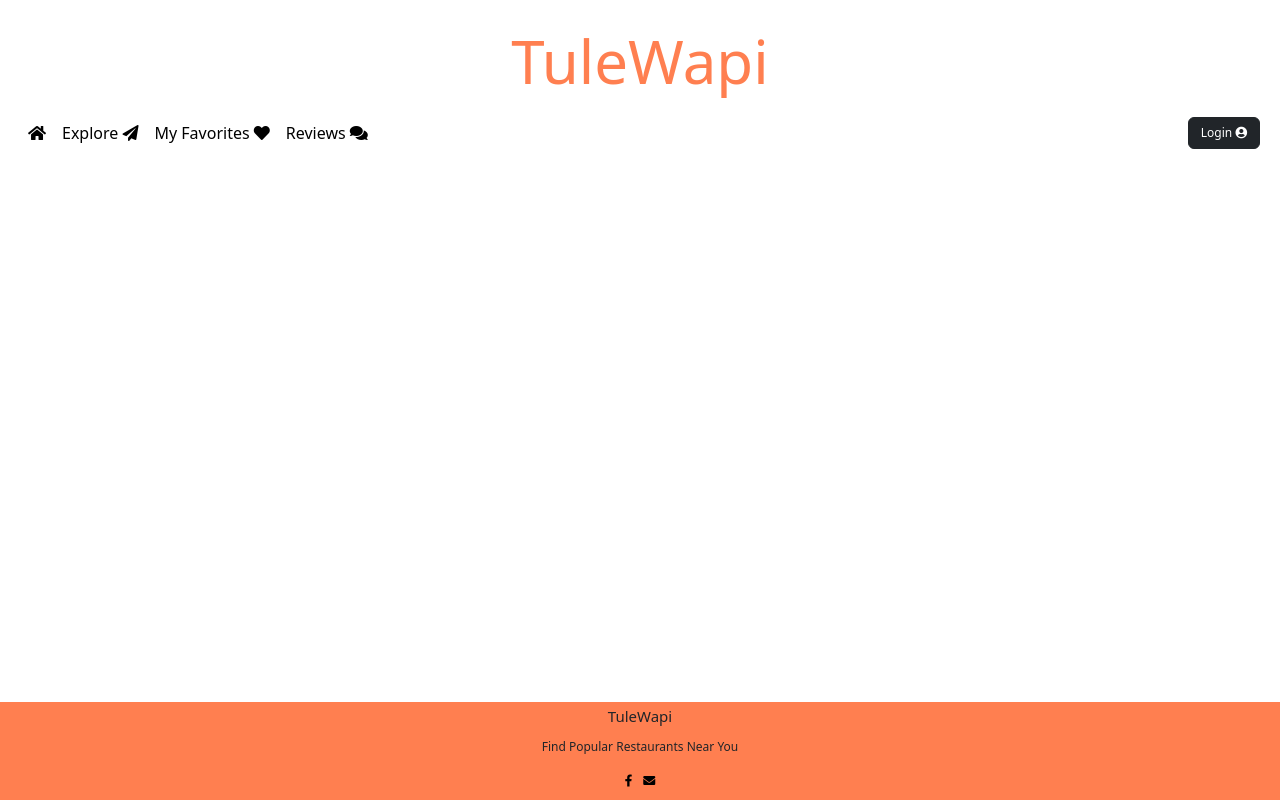
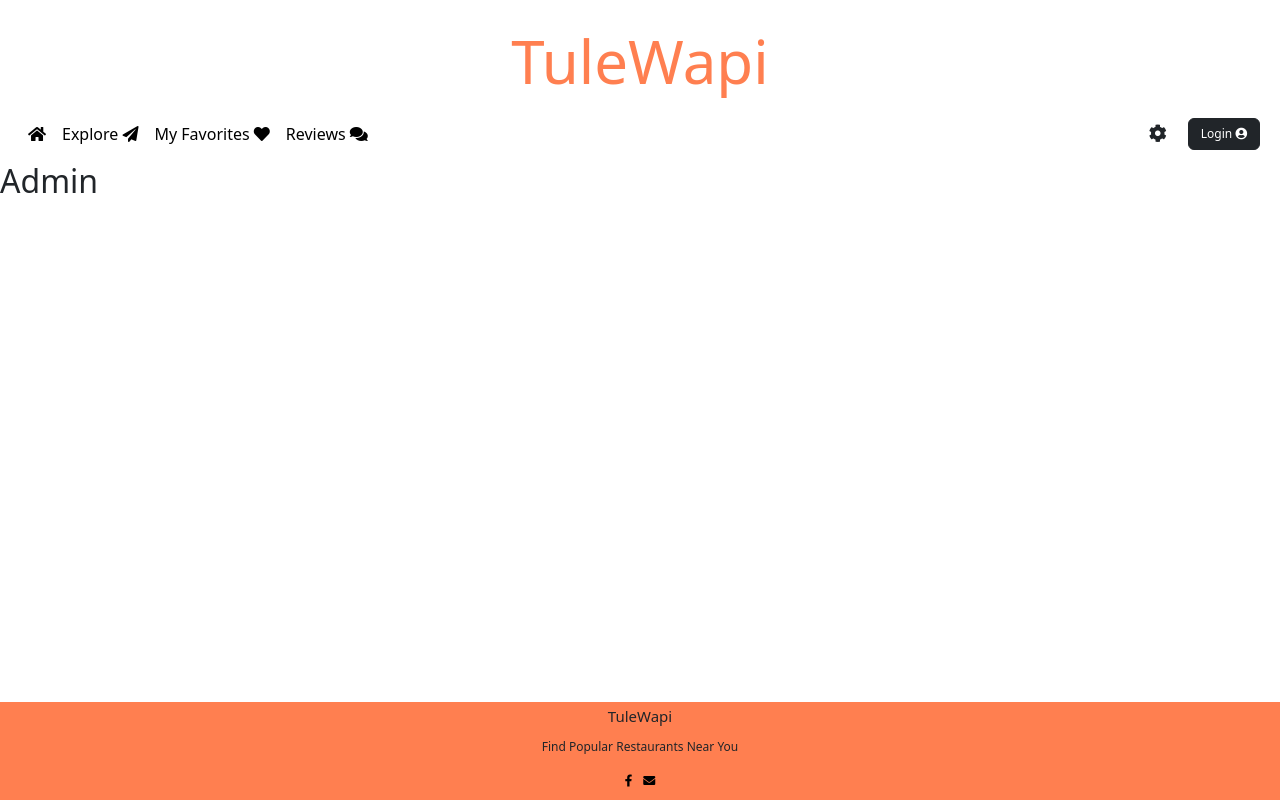
Before and after one commit to EGN99/tulewapi-front-end, a React (Create React App) app in the folder tulewapi/: page /Admin in a window 1280 px wide. Built offline with nearby package versions, Linux system fonts and the light colour scheme.

Commit message:
added routing to Admin

```diff
--- a/tulewapi/src/App.js
+++ b/tulewapi/src/App.js
@@ -2,6 +2,7 @@ import React, {useEffect} from 'react';
 import { BrowserRouter as Router, Routes, Route } from 'react-router-dom';
 import 'bootstrap/dist/css/bootstrap.css';
 import './App.css';
+import Admin from './components/Admin';
 import Title from './components/Title';
 import Navbar from './components/Navbar';
 import Home from './components/Home';
@@ -16,7 +17,6 @@ import SearchResults from './components/SearchResults';
 function App() {
 
   const appName="TuleWapi Restaurant Advisor"
-
   useEffect(()=>{
     document.title = appName
   },[appName])
@@ -34,6 +34,7 @@ function App() {
           <Route path="/LoginForm" element={<LoginForm/>} />
           <Route path="/Explore" element={<Explore/>} />
           <Route path="/MyRestaurant/:id" element={<MyRestaurant/>} />
+          <Route path="/Admin" element={<Admin/>} />
         </Routes>
         <Footer />
       </div>
--- a/tulewapi/src/components/Admin.js
+++ b/tulewapi/src/components/Admin.js
@@ -5,7 +5,7 @@ function Admin (){
 
     return(
         <div>
-
+            <h2>Admin</h2>
         </div>
     )
 }
--- a/tulewapi/src/components/Navbar.js
+++ b/tulewapi/src/components/Navbar.js
@@ -37,7 +37,13 @@ const Navbar=()=>{
         <a className="nav-link active" href="/Review">Reviews <i className="fa fa-comments" aria-hidden="true"></i></a>
         </li>
     </ul>
-        <div >
+        <div>
+          <a style={{
+          marginRight:'8px',
+          fontSize:'18px',
+        }} className="btn" href="/Admin">
+            <i className="fa fa-cog" aria-hidden="true"></i>
+          </a>
         <button
         style={{
           marginRight:'20px',
```
